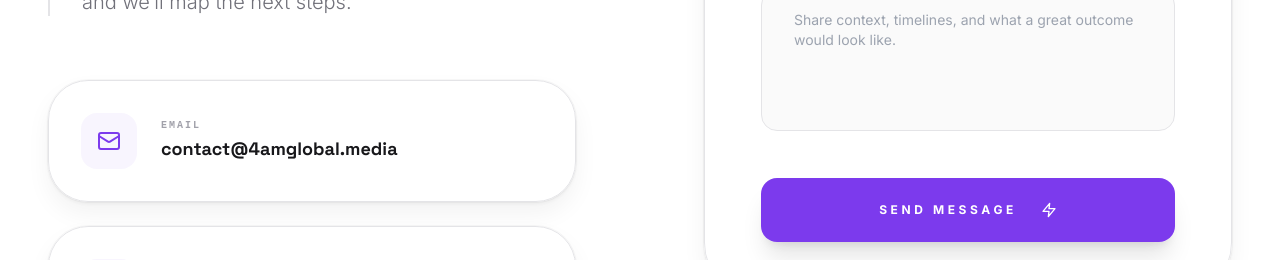
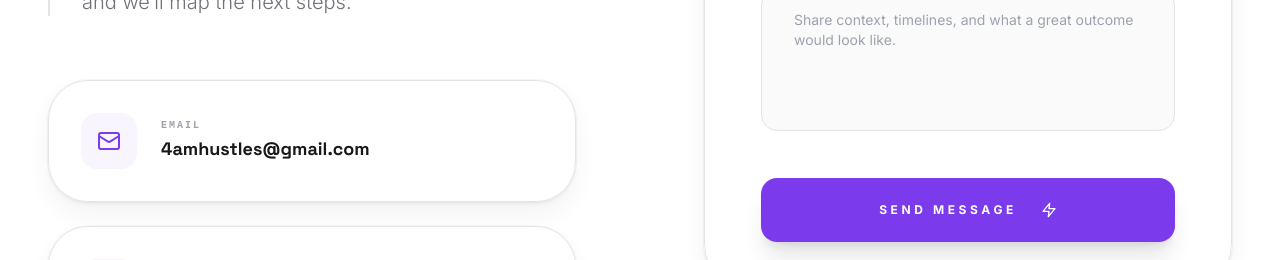
Before and after one commit to shoaibkmca2025/4am-Client, a React (Vite) app: page /#/ in a window 1280 px wide. Shown: the part 10760-11020 px from the top of the page. Built offline with nearby package versions, Linux system fonts and the light colour scheme.

Commit message:
Email update

```diff
--- a/components/Contact.tsx
+++ b/components/Contact.tsx
@@ -37,7 +37,7 @@ const Contact: React.FC = () => {
 
             <div className="space-y-6">
               {[
-                { label: 'Email', value: 'contact@4amglobal.media', icon: Mail },
+                { label: 'Email', value: '4amhustles@gmail.com', icon: Mail },
                 { label: 'Phone', value: '+91 90005 98600', icon: Phone },
                 { label: 'Location', value: 'Global / Remote team', icon: MapPin },
               ].map((item) => (
--- a/components/Footer.tsx
+++ b/components/Footer.tsx
@@ -102,7 +102,7 @@ const Footer: React.FC = () => {
 
             <div className="space-y-4">
               <a
-                href="mailto:hello@4amglobal.media"
+                href="mailto:4amhustles@gmail.com"
                 className="block rounded-2xl border border-zinc-700/80 bg-zinc-900/40 px-4 py-3 hover:border-brand-primary hover:bg-brand-primary/10 transition-colors"
               >
                 <p className="text-[10px] font-mono uppercase tracking-[0.2em] text-zinc-500 mb-1">
```
